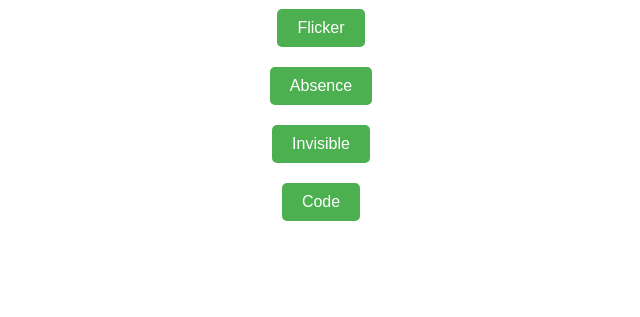
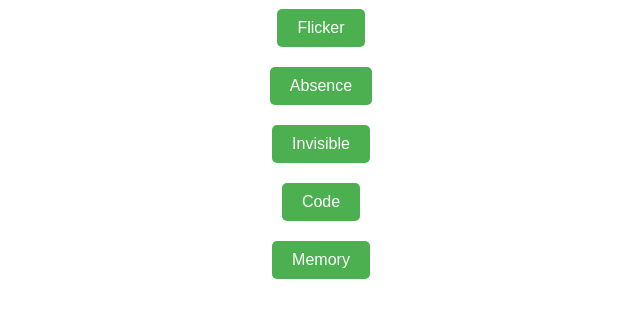
Before and after one commit to nikitadubovik/games, a plain HTML site: page index.html in a window 1280 px wide. Shown: the part 107-424 px from the top of the page, without its empty margins (319-959 px from the left). Drawn offline with Linux system fonts and the light colour scheme.

Commit message:
Update index.html

```diff
--- a/index.html
+++ b/index.html
@@ -13,6 +13,7 @@
     <li><a href="absence/index.html">Absence</a></li>
     <li><a href="invisible/index.html">Invisible</a></li>
     <li><a href="code/index.html">Code</a></li>
+    <li><a href="memory/index.html">Memory</a></li>
   </ul>
 </body>
 </html>
```
